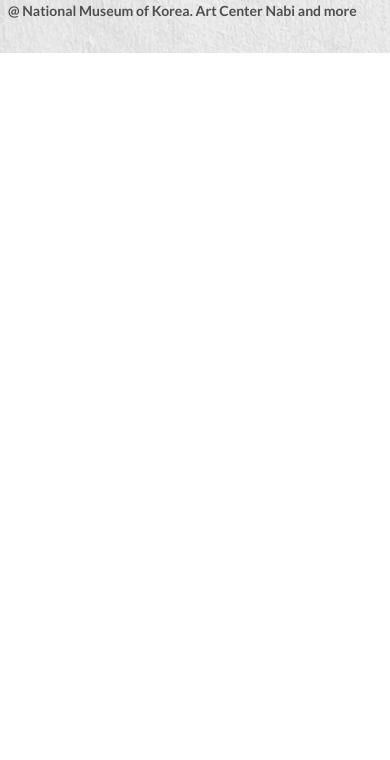
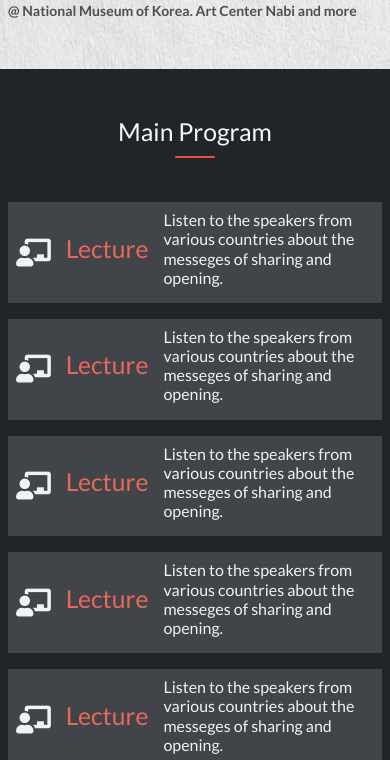
Before and after one commit to gemmen29/Online-Courses-Website, a plain HTML site: page index.html in a window 390 px wide. Shown: the part 340-1100 px from the top of the page. Before the commit the page ends 844 px from the top, so only its background shows below. Drawn offline with nearby package versions, Linux system fonts and the light colour scheme.

Commit message:
Add main program section mobile version

```diff
--- a/index.html
+++ b/index.html
@@ -18,20 +18,59 @@
     </nav>
   </header>
 
-  <main class="main-content p-2">
-    <header class="main-header">
+  <main class="main-content">
+    <header class="main-header p-2 pb-5">
       <p class="mt-5 red-color">"Hello! Sharing world"</p>
       <h1 class="mt-1 mb-3 red-color">Creative Commons Global Summit 2015</h1>
-      <p class="main-header__discreption p-2 mb-2 dark-gray">A joyful celebration believing in the value of openness and sharing, creating a positive change with people
+      <p class="main-header__discreption p-2 mb-2 dark-gray">A joyful celebration believing in the value of openness and
+        sharing, creating a positive change with people
         from over 80 countries is taking place in October, in Korea.
       </p>
       <h3 class="mb-1 dark-gray">2015.10.15(Thu) ~ 16(Fri)</h2>
-      <p class="mb-4 dark-gray">
-        @ National Museum of Korea. Art Center Nabi and more
-      </p>
+        <p class="dark-gray">
+          @ National Museum of Korea. Art Center Nabi and more
+        </p>
     </header>
-    <section class="main-program">
-
+    <section class="main-program bg-dark text-light pt-4 pb-5">
+      <h2 class="text-center underline mt-4">Main Program</h2>
+      <div class="features mt-5 p-2">
+        <div class="feature d-flex align-items-center p-2 mb-3">
+          <i class="fas fa-chalkboard-teacher display-6"></i>
+          <h3 class="h2 red-color">Lecture</h3>
+          <p class="h6">
+            Listen to the speakers from various countries about the messeges of sharing and opening.
+          </p>
+        </div>
+        <div class="feature d-flex align-items-center p-2 mb-3">
+          <i class="fas fa-chalkboard-teacher display-6"></i>
+          <h3 class="h2 red-color">Lecture</h3>
+          <p class="h6">
+            Listen to the speakers from various countries about the messeges of sharing and opening.
+          </p>
+        </div>
+        <div class="feature d-flex align-items-center p-2 mb-3">
+          <i class="fas fa-chalkboard-teacher display-6"></i>
+          <h3 class="h2 red-color">Lecture</h3>
+          <p class="h6">
+            Listen to the speakers from various countries about the messeges of sharing and opening.
+          </p>
+        </div>
+        <div class="feature d-flex align-items-center p-2 mb-3">
+          <i class="fas fa-chalkboard-teacher display-6"></i>
+          <h3 class="h2 red-color">Lecture</h3>
+          <p class="h6">
+            Listen to the speakers from various countries about the messeges of sharing and opening.
+          </p>
+        </div>
+        <div class="feature d-flex align-items-center p-2 mb-3">
+          <i class="fas fa-chalkboard-teacher display-6"></i>
+          <h3 class="h2 red-color">Lecture</h3>
+          <p class="h6">
+            Listen to the speakers from various countries about the messeges of sharing and opening.
+          </p>
+        </div>
+      </div>
+      <a href="#" class="join-button">Join CC Global submit 2015</a>
     </section>
   </main>
   <script src="https://cdn.jsdelivr.net/npm/bootstrap@5.0.2/dist/js/bootstrap.bundle.min.js"></script>
--- a/sass/_home.scss
+++ b/sass/_home.scss
@@ -1,4 +1,5 @@
 .main-content {
+  .main-header {
     position: relative;
 
     &::before {
@@ -14,14 +15,43 @@
       opacity: 0.5;
     }
 
-  .main-header {
     &__discreption {
       border: 4px solid white;
     }
 
-    h1, h3 {
+    h1,
+    h3 {
       font-family: cocogoose, sans-serif;
       text-transform: uppercase;
     }
   }
+
+  .main-program {
+    .feature {
+      grid-gap: 15px;
+      position: relative;
+      &::before {
+        content: "";
+        display: block;
+        position: absolute;
+        width: 100%;
+        height: 100%;
+        top: 0;
+        left: 0;
+        background-color: $font-color3;
+        opacity: 0.18;
       }
+    }
+
+    .join-button {
+      background-color: $font-color2;
+      color: white;
+      padding: 18px 25px;
+      text-decoration: none;
+      font-size: 18px;
+      margin: 10px auto;
+      display: block;
+      width: fit-content;
+    }
+  }
+}
--- a/sass/_main.scss
+++ b/sass/_main.scss
@@ -12,3 +12,20 @@ body {
 .dark-gray {
   color: $font-color4;
 }
+
+.underline {
+  position: relative;
+}
+.underline::after {
+  content: "";
+  display: block;
+  position: absolute;
+  width: 40px;
+  height: 2px;
+  background-color: $font-color2;
+  border-radius: 2px;
+  top: 100%;
+  left: calc(50% - 20px);
+  // transform: translate(-50%, -50%);
+  margin-top: 10px
+}
```
Also changed, not shown: assets/images/speaker1.png (added), css/style.css, 1 other file. Lines whose indentation alone changed are shown as unchanged.
